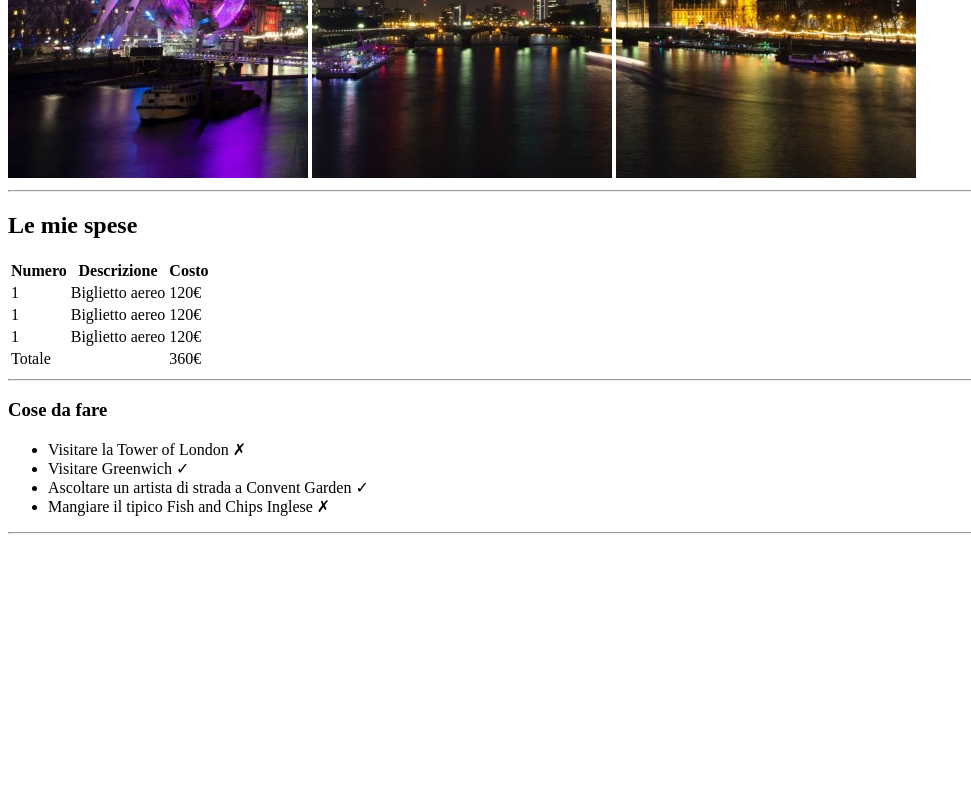
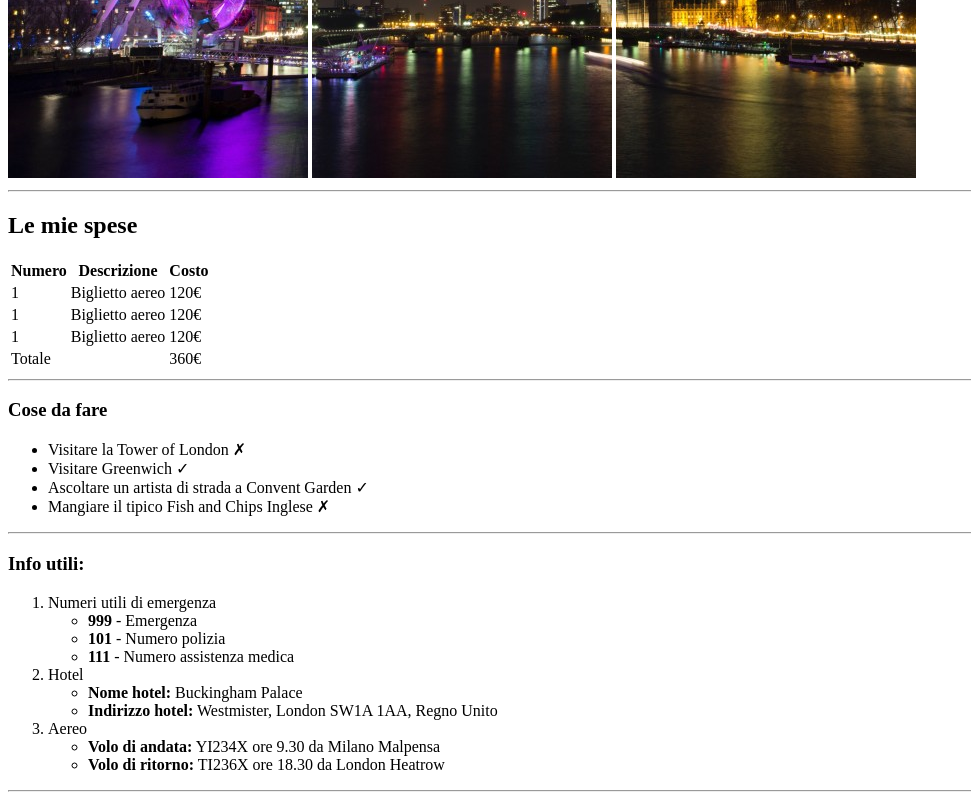
Before and after one commit to sandyclaws89/html-london-trip, a plain HTML site: page index.html in a window 1280 px wide. Shown: the part 502-1302 px from the top of the page, without its empty margins (0-971 px from the left). Before the commit the page ends 1044 px from the top, so only its background shows below. Drawn offline with Linux system fonts and the light colour scheme.

Commit message:
sezione info utili

```diff
--- a/index.html
+++ b/index.html
@@ -66,7 +66,34 @@
         <hr>
     </section>
 
-    <section></section>
+    <!-- sezione info utili -->
+    <section>
+        <h3>Info utili:</h3>
+        <ol>
+            <li> Numeri utili di emergenza
+                <ul>
+                    <li> <strong>999</strong> - Emergenza </li>
+                    <li> <strong>101</strong> - Numero polizia </li>
+                    <li> <strong>111</strong> - Numero assistenza medica </li>
+                </ul>
+            </li>
+
+            <li> Hotel
+                <ul>
+                    <li> <strong>Nome hotel:</strong> Buckingham Palace </li>
+                    <li> <strong>Indirizzo hotel:</strong> Westmister, London SW1A 1AA, Regno Unito</li>
+                </ul>
+            </li>
+
+            <li> Aereo
+                <ul>
+                    <li> <strong>Volo di andata:</strong> YI234X ore 9.30 da Milano Malpensa </li>
+                    <li> <strong>Volo di ritorno:</strong> TI236X ore 18.30 da London Heatrow </li>
+                </ul>
+            </li>
+        </ol>
+        <hr>
+    </section>
 
     <section></section>
 
```
